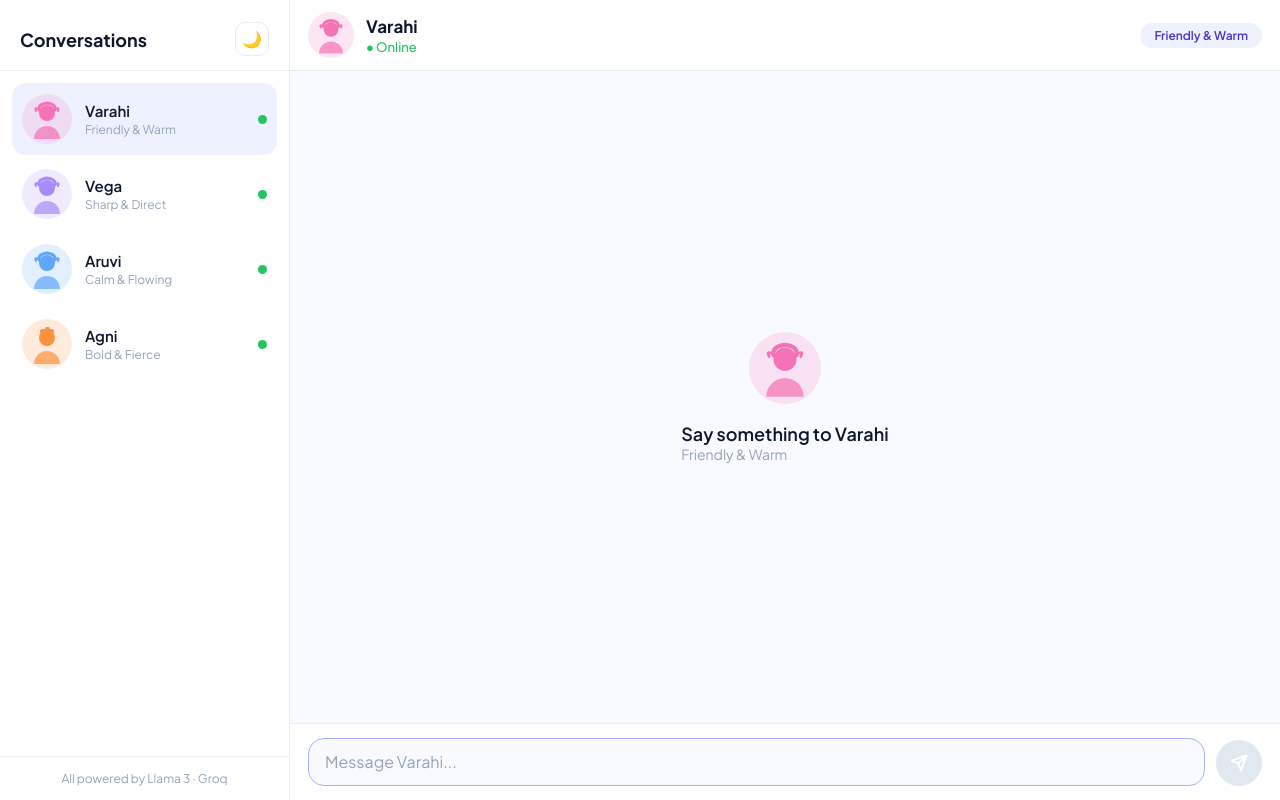
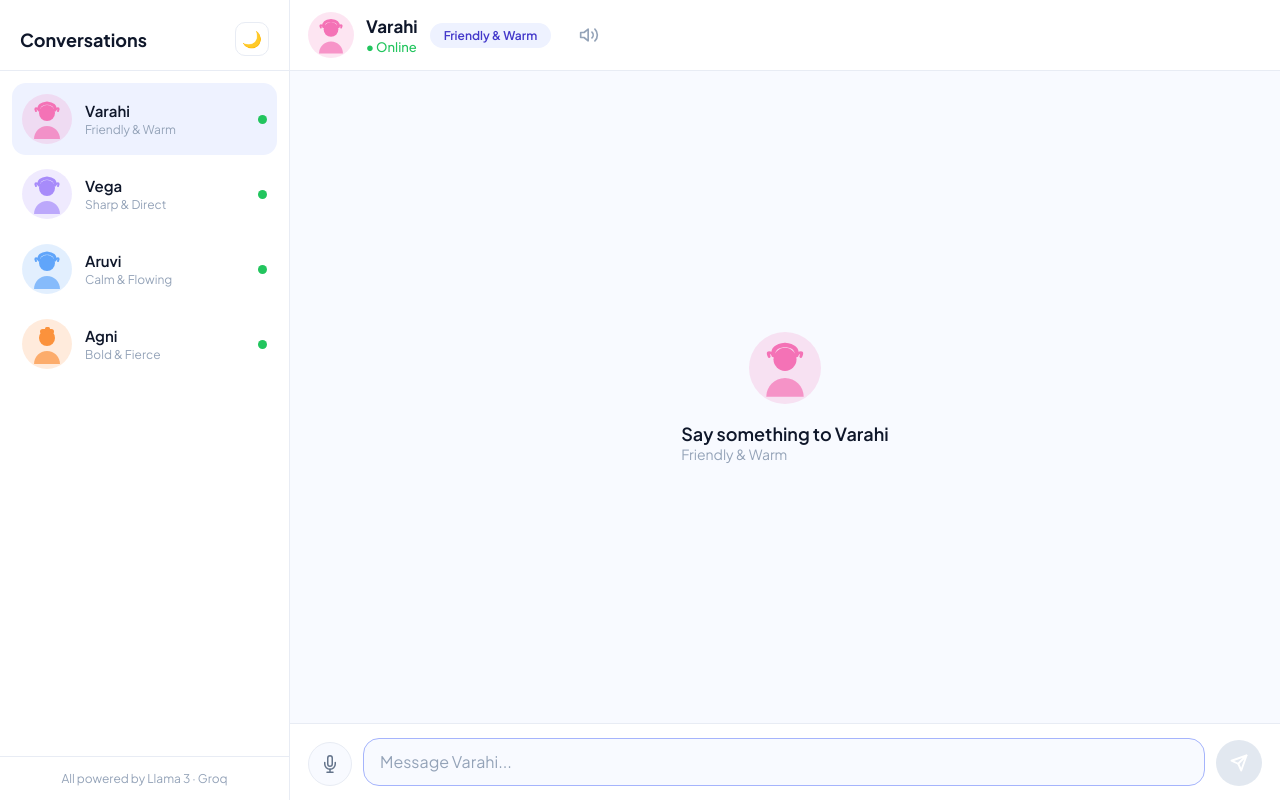
Before and after one commit to KishoreRaja05/AI-ChatBot, a Flask app: page / in a window 1280 px wide. Run offline with Flask 3, Linux system fonts and the light colour scheme.

Commit message:
Add voice input and voice output with per-persona voices

```diff
--- a/static/style.css
+++ b/static/style.css
@@ -456,3 +456,47 @@ body{
 @media(min-width:769px){
   #persona-sheet{display:none !important}
 }
+
+/* ── Voice Controls ── */
+#voice-toggle-btn{
+  margin-left:8px;
+  background:none;
+  border:none;
+  cursor:pointer;
+  color:#94a3b8;
+  display:flex;align-items:center;justify-content:center;
+  width:36px;height:36px;
+  border-radius:50%;
+  transition:all .15s;
+  flex-shrink:0;
+}
+#voice-toggle-btn:hover{background:#f1f5f9}
+#voice-toggle-btn.active{color:#4338ca;background:#eef2ff}
+
+#mic-btn{
+  width:44px;height:44px;
+  border-radius:50%;
+  border:1.5px solid #e8ecf4;
+  background:#f8faff;
+  cursor:pointer;
+  display:flex;align-items:center;justify-content:center;
+  color:#64748b;
+  flex-shrink:0;
+  transition:all .15s;
+}
+#mic-btn:hover{background:#eef2ff;color:#4338ca}
+#mic-btn.recording{
+  background:#fee2e2;
+  border-color:#fca5a5;
+  color:#dc2626;
+  animation:mic-pulse 1.2s ease-in-out infinite;
+}
+@keyframes mic-pulse{
+  0%,100%{box-shadow:0 0 0 0 rgba(220,38,38,.4)}
+  50%{box-shadow:0 0 0 8px rgba(220,38,38,0)}
+}
+
+/* Mobile: keep badge hidden if tight on space, voice/mic still shown */
+@media(max-width:640px){
+  .h-badge{display:none}
+}
--- a/templates/index.html
+++ b/templates/index.html
@@ -50,36 +50,28 @@
      CHAT AREA
 ══════════════════════════════════════ -->
 <div id="chat-area">
-
 <!-- Header -->
 <div id="chat-header">
-
-    <!-- Hamburger (mobile) -->
-    <button id="mobile-menu" onclick="openSidebar()" aria-label="Open menu">
+  <button id="mobile-menu" onclick="document.getElementById('sidebar').classList.toggle('open')" aria-label="Menu">
     <svg width="22" height="22" viewBox="0 0 24 24" fill="none" stroke="#64748b" stroke-width="2.5" stroke-linecap="round">
       <line x1="3" y1="6" x2="21" y2="6"/>
       <line x1="3" y1="12" x2="21" y2="12"/>
       <line x1="3" y1="18" x2="21" y2="18"/>
     </svg>
   </button>
-
-    <!-- Avatar (tappable on mobile → opens persona sheet) -->
-    <button id="avatar-btn" onclick="togglePersonaSheet()" aria-label="Switch persona">
   <div class="h-avatar" id="header-avatar"></div>
-    </button>
-
-    <!-- Name & status -->
-    <div class="h-info">
+  <div>
     <div class="h-name" id="header-name"></div>
     <div class="h-status">● Online</div>
   </div>
-
-    <!-- Persona tag (hidden on mobile) -->
   <div class="h-badge" id="header-badge"></div>
-
-    <!-- Dark mode toggle (mobile header) -->
-    <button id="theme-btn-mobile" onclick="toggleTheme()" aria-label="Toggle dark mode">🌙</button>
-
+  <button id="voice-toggle-btn" aria-label="Toggle voice replies" title="Toggle voice replies">
+    <svg width="20" height="20" viewBox="0 0 24 24" fill="none" stroke="currentColor" stroke-width="2" stroke-linecap="round" stroke-linejoin="round">
+      <polygon points="11 5 6 9 2 9 2 15 6 15 11 19 11 5"></polygon>
+      <path d="M15.54 8.46a5 5 0 0 1 0 7.07"></path>
+      <path d="M19.07 4.93a10 10 0 0 1 0 14.14"></path>
+    </svg>
+  </button>
 </div>
 
 <!-- Messages -->
@@ -87,6 +79,14 @@
 
 <!-- Input -->
 <div id="chat-footer">
+  <button id="mic-btn" aria-label="Voice input" title="Speak your message">
+    <svg width="18" height="18" viewBox="0 0 24 24" fill="none" stroke="currentColor" stroke-width="2" stroke-linecap="round" stroke-linejoin="round">
+      <path d="M12 1a3 3 0 0 0-3 3v8a3 3 0 0 0 6 0V4a3 3 0 0 0-3-3z"></path>
+      <path d="M19 10v2a7 7 0 0 1-14 0v-2"></path>
+      <line x1="12" y1="19" x2="12" y2="23"></line>
+      <line x1="8" y1="23" x2="16" y2="23"></line>
+    </svg>
+  </button>
   <textarea id="msg-input" rows="1" placeholder="Message..."></textarea>
   <button id="send-btn" disabled>
     <svg width="18" height="18" viewBox="0 0 24 24" fill="none">
@@ -94,8 +94,6 @@
       <path d="M22 2L15 22L11 13L2 9L22 2Z" stroke="#fff" stroke-width="2.5" stroke-linecap="round" stroke-linejoin="round"/>
     </svg>
   </button>
-  </div>
-
 </div>
 
 
```
Also changed, not shown: static/chat.js (+93 -0 lines). Lines whose indentation alone changed are shown as unchanged.
